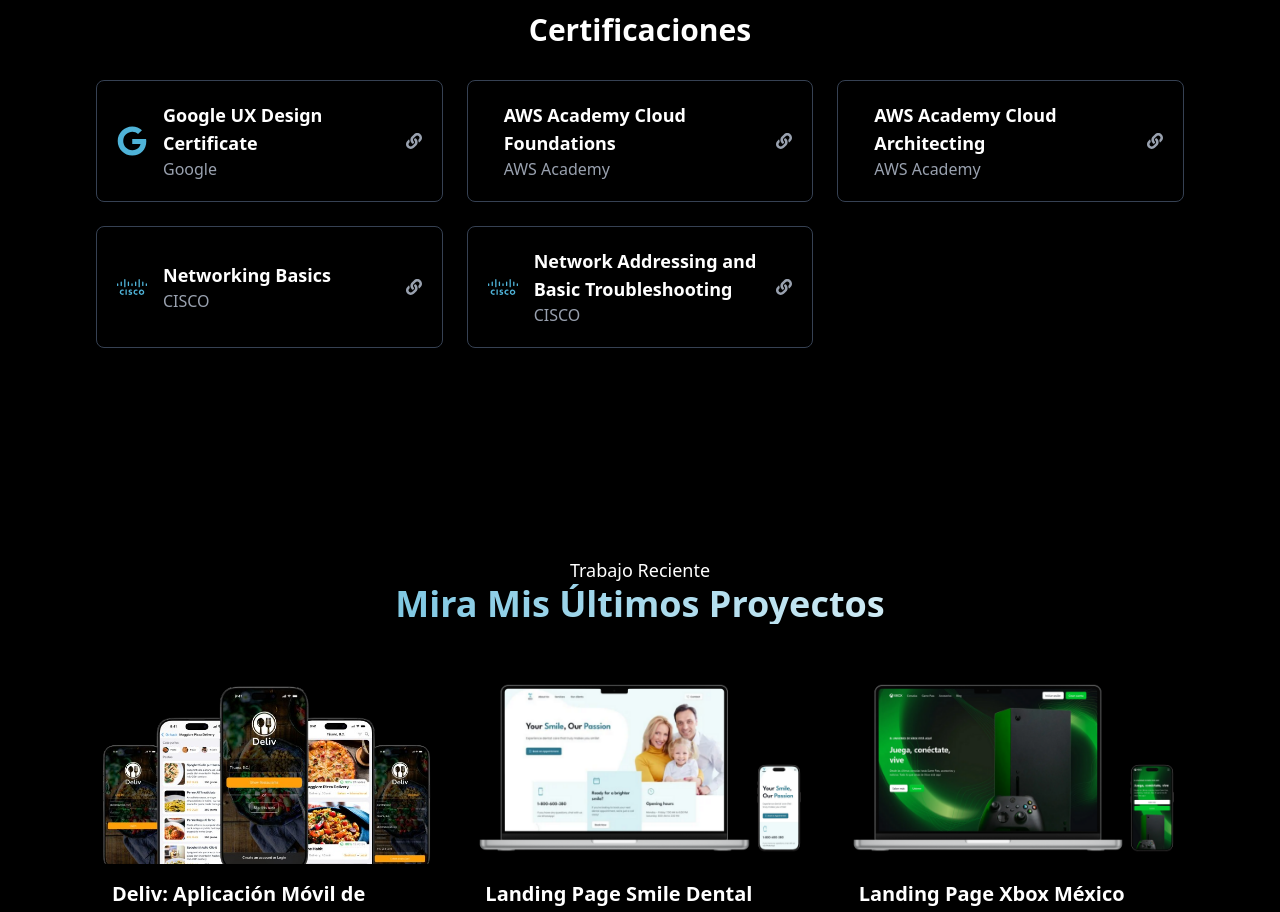
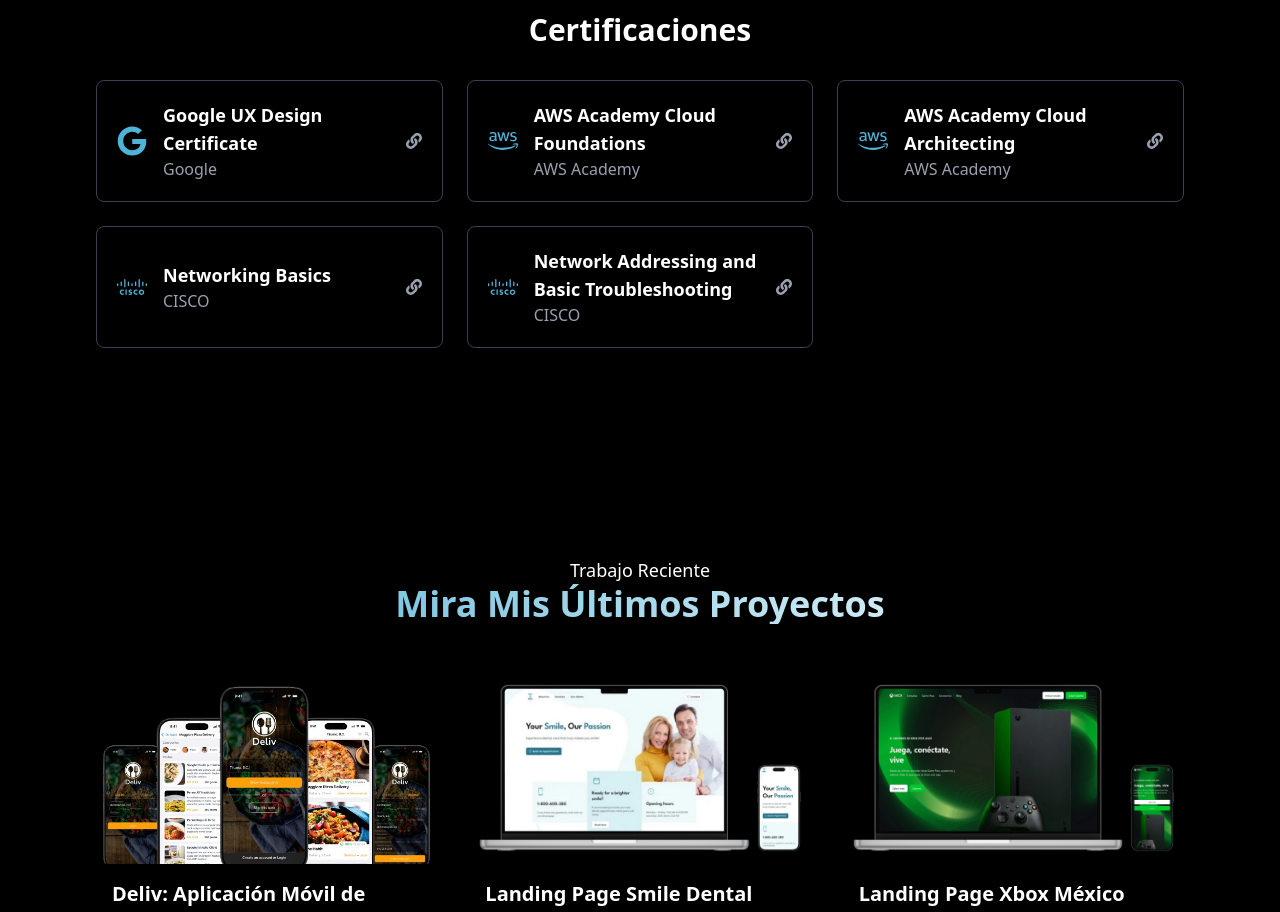
Before and after one commit to Juliocpo946/portfolio, a React (Vite) app: page / in a window 1280 px wide. Shown: the part 3560-4472 px from the top of the page. Built offline with nearby package versions, Linux system fonts and the light colour scheme.

Commit message:
correcion de icono

```diff
--- a/src/components/Education.jsx
+++ b/src/components/Education.jsx
@@ -1,11 +1,11 @@
 import React from 'react';
 import { portfolioData } from '../data/portfolioData';
-import { FaGraduationCap, FaLink, FaGoogle } from 'react-icons/fa';
-import { SiCisco, SiAmazonaws } from "react-icons/si";
+import { FaGraduationCap, FaLink, FaGoogle, FaAws } from 'react-icons/fa';
+import { SiCisco } from "react-icons/si";
 
 const certIconMap = {
     "Google": <FaGoogle />,
-    "AWS": <SiAmazonaws />,
+    "AWS Academy": <FaAws />,
     "CISCO": <SiCisco />
 };
 
--- a/src/data/portfolioData.js
+++ b/src/data/portfolioData.js
@@ -24,7 +24,7 @@
         "Desarrollé interfaces administrativas para edición de contenido sin intervención técnica.",
         "Apliqué mejores prácticas en arquitectura y estructura de proyecto orientada a escalabilidad."
       ],
-      technologies: ["PHP", "Laravel","Tailwind CSS","MySQL"]
+      technologies: ["PHP", "Laravel", "Tailwind CSS", "MySQL"]
     }
   ],
   education: [
@@ -52,7 +52,7 @@
       title: "Networking Basics",
       issuer: "CISCO"
     },
-     {
+    {
       title: "Network Addressing and Basic Troubleshooting",
       issuer: "CISCO"
     }
```
